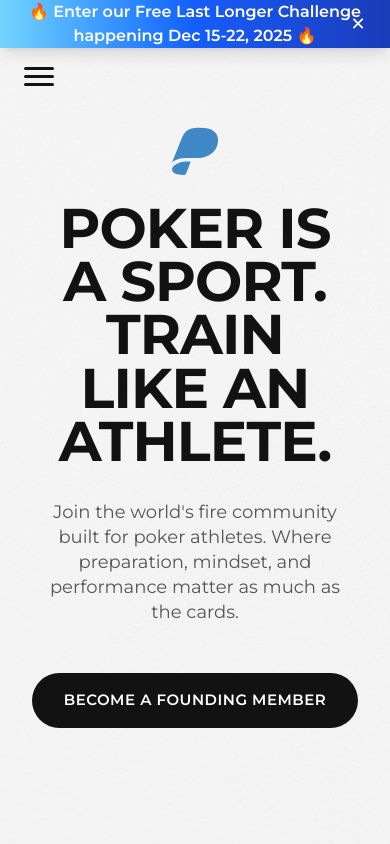
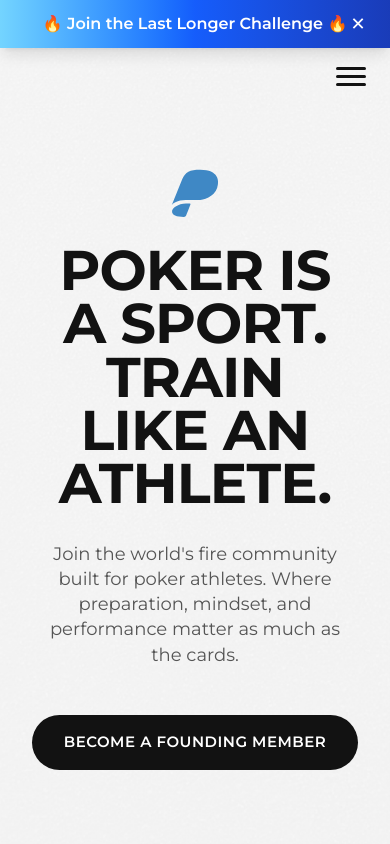
Before and after one commit to PokerPalAI/PokerPal, a Next.js app: page / in a window 390 px wide. Shown: the top 844 px of the page. Built offline with nearby package versions, Linux system fonts and the light colour scheme.

Commit message:
quick edits

```diff
--- a/app/animation.css
+++ b/app/animation.css
@@ -233,7 +233,8 @@ h1 {
     height: 100vh;
     text-align: center;
     gap: 12px;
-    padding: 0;
+    padding: 10vh 0 0 0;
+    min-height: calc(100vh - 10vh);
 }
 
 .hero-logo {
@@ -521,6 +522,9 @@ section {
 .spotlight {
     background-color: var(--dark);
     color: var(--light);
+    width: 100vw;
+    left: 50%;
+    margin-left: -50vw;
 }
 
 .spotlight-images,
@@ -591,9 +595,9 @@ section {
 @media (max-width: 768px) {
     .hero-nav {
         display: flex;
-        justify-content: space-between;
+        justify-content: flex-end;
+        align-items: center;
         padding: 1rem 24px;
-        align-items: center;
     }
 
     /* For challenge page - show logo on mobile */
@@ -651,16 +655,24 @@ section {
 
     .hero-content {
         gap: clamp(12px, 4vw, 16px);
-        padding: 0 24px;
+        padding: 10vh 24px 0 24px;
+        min-height: calc(100vh - 10vh);
     }
 
     .subscription-heading {
         line-height: 19px;
     }
 
+    .spotlight-cover-img {
+        width: 100vw;
+        left: 50%;
+        margin-left: -50vw;
+    }
+
     .spotlight-cover-img img {
         object-position: 20% center;
         transform: translateX(-25%) scale(1.2);
+        width: 100%;
     }
 }
 
@@ -671,6 +683,11 @@ section {
 
     .nav-links {
         gap: 1.5rem;
+    }
+
+    .hero-content {
+        padding: 10vh 2rem 0 2rem;
+        min-height: calc(100vh - 10vh);
     }
 
     .intro h1 {
@@ -693,6 +710,12 @@ section {
         width: 100%;
         padding: 0 1rem;
         margin: 20.8vh auto 30px;
+    }
+
+    .spotlight-cover-img {
+        width: 100vw;
+        left: 50%;
+        margin-left: -50vw;
     }
 
     .spotlight-intro-header,
@@ -740,6 +763,12 @@ section {
         margin-bottom: 48px;
     }
 
+    .spotlight-cover-img {
+        width: 100vw;
+        left: 50%;
+        margin-left: -50vw;
+    }
+
     .spotlight-intro-header,
     .spotlight-outro-header {
         width: 100%;
--- a/app/components/ChallengeBanner.tsx
+++ b/app/components/ChallengeBanner.tsx
@@ -25,6 +25,8 @@ export default function ChallengeBanner() {
         heroNav.style.top = '0px';
         heroNav.style.transition = 'top 0.3s ease';
       }
+
+      // Ensure hero content maintains its spacing - the CSS will handle the 10vh padding automatically
     }, 300);
   };
 
@@ -41,7 +43,8 @@ export default function ChallengeBanner() {
           href="/challenge"
           className="text-white no-underline font-semibold text-base text-center transition-all duration-300 ease-in-out hover:opacity-90 hover:scale-105 md:text-sm sm:text-xs sm:leading-tight"
         >
-          🔥 Enter our Free Last Longer Challenge happening Dec 15-22, 2025 🔥
+          <span className="hidden md:inline">🔥 Enter our Free Last Longer Challenge happening Dec 15-22, 2025 🔥</span>
+          <span className="md:hidden">🔥 Join the Last Longer Challenge 🔥</span>
         </Link>
         <button
           className="absolute right-4 bg-transparent border-none text-white text-lg cursor-pointer w-8 h-8 flex items-center justify-center rounded-full transition-all duration-300 ease-in-out hover:bg-white/20 md:right-2 md:w-7 md:h-7 md:text-base sm:text-sm"
--- a/app/components/SpotlightAnimation.tsx
+++ b/app/components/SpotlightAnimation.tsx
@@ -203,6 +203,7 @@ export default function SpotlightAnimation() {
       const screenWidth = window.innerWidth;
       const screenHeight = window.innerHeight;
       const isMobile = window.innerWidth < 1000;
+      const isSmallMobile = window.innerWidth < 500;
       const scatterMultiplier = isMobile ? 2.5 : 0.5;
 
       const startPositions = Array.from(images).map(() => ({
@@ -230,10 +231,18 @@ export default function SpotlightAnimation() {
         y: 0,
       });
 
+      // Calculate scroll distance based on screen size
+      let scrollDistance = window.innerHeight * 10; // Default for large screens
+      if (isSmallMobile) {
+        scrollDistance = window.innerHeight * 3; // Much shorter for small mobile
+      } else if (isMobile) {
+        scrollDistance = window.innerHeight * 6; // Shorter for larger mobile
+      }
+
       ScrollTrigger.create({
         trigger: ".spotlight",
         start: "top top",
-        end: `+=${window.innerHeight * 10}px`,
+        end: `+=${scrollDistance}px`,
         pin: true,
         pinSpacing: true,
         scrub: 1,
@@ -363,7 +372,21 @@ export default function SpotlightAnimation() {
     <div ref={containerRef}>
       <section className="intro">
         <nav className="hero-nav">
-          {/* Mobile Hamburger Menu - Left Side */}
+          {!isMobile && (
+            <>
+              <div className="nav-logo">
+                <Image src="/hero-logo.svg" alt="Poker Pal" width={120} height={40} />
+              </div>
+              <div className="nav-links">
+                {/* <a href="/team-perks">Team Perks</a> */}
+                <a href="/challenge">Challenge</a>
+                <a href="#about-us">About Us</a>
+              </div>
+              <a href="/intake" className="nav-cta" onClick={handleApplyClick}>APPLY NOW</a>
+            </>
+          )}
+
+          {/* Mobile Hamburger Menu - Centered */}
           {isMobile && (
             <button
               className="hamburger-menu"
@@ -375,20 +398,6 @@ export default function SpotlightAnimation() {
               <span></span>
             </button>
           )}
-
-          <div className="nav-logo">
-            {isMobile ? (
-              <Image src="/hero-logo-text.svg" alt="Poker Pal" width={100} height={24} />
-            ) : (
-              <Image src="/hero-logo.svg" alt="Poker Pal" width={120} height={40} />
-            )}
-          </div>
-                  <div className="nav-links">
-                    {/* <a href="/team-perks">Team Perks</a> */}
-                    <a href="/challenge">Challenge</a>
-                    <a href="#about-us">About Us</a>
-                  </div>
-          <a href="/intake" className="nav-cta" onClick={handleApplyClick}>APPLY NOW</a>
         </nav>
 
         {/* Mobile Menu Overlay */}
```
Also changed, not shown: public/hero-logo-text.svg, public/hero-logo.svg.
